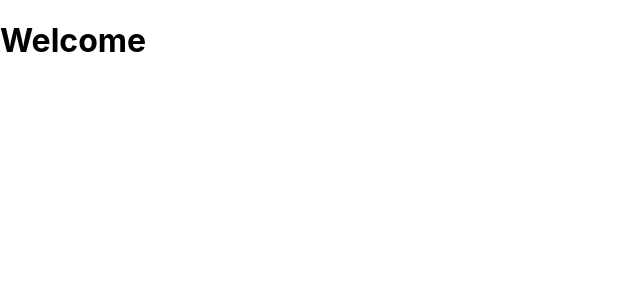
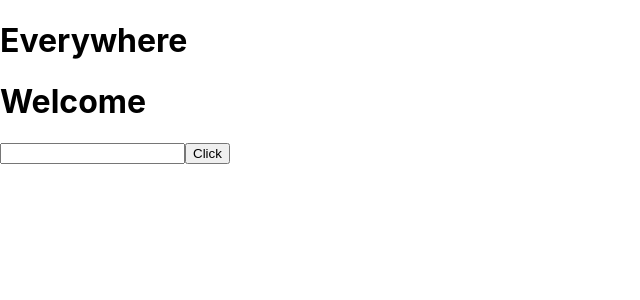
Before and after one commit to hamzapatrich/Todo, a Next.js app: page / in a window 1280 px wide. Shown: the top 300 px of the page, without its empty margins (0-640 px from the left). Built offline with nearby package versions, Linux system fonts and the light colour scheme.

Commit message:
redux fully setup, add delete and switch states working

```diff
--- /dev/null
+++ b/components/TodoList.js
@@ -0,0 +1,63 @@
+import { loadGetInitialProps } from 'next/dist/next-server/lib/utils';
+import { useEffect } from 'react';
+import {connect} from 'react-redux';
+import {deleteTodo,switchState} from '../redux/actions';
+
+
+ function TodoList(props){
+
+    // const Todo = props => {
+    //         return (
+    //             <div>
+    //                 <li>{props.item.content}</li>
+    //                 <button onClick={props.deleteTodo(props.item.id)}>Delete</button>
+    //                 <button onClick={props.switchState(props.item.id)}>done</button>
+    //             </div>
+    //         )
+    // }
+
+    // return (
+    //     <ul>
+    //         {
+    //             props.todos && props.todos.length
+    //             ? props.todos.map(item => {
+    //                 return (
+    //                     <Todo  key = {`todo-${item.id}`} item={item} deleteTodo={props.deleteTodo} switchState={props.switchState}/>
+
+    //                 )
+    //             }) : <div> No Todos</div>
+    //         }
+    //     </ul>
+
+    // )
+
+
+
+
+
+
+    return (
+        <div>
+           {
+               props.todos && props.todos.length
+               ? props.todos.map(item => {
+                   return (
+                    <div key={`todo-#-${item.id}`}>
+                        <li>{item.content}</li>
+                        <button onClick={()=> props.deleteTodo(item.id)}> Delete </button>
+                        <button onClick={()=> props.switchState(item.id)}> done </button>
+                    </div>
+                   )
+               }) : null
+           }
+
+        </div>
+    )
+}
+
+
+const mapStateToProps = state => {
+    const todos = state;
+    return(todos)
+}
+export default connect(mapStateToProps, {deleteTodo,switchState})(TodoList);
--- a/package.json
+++ b/package.json
@@ -8,8 +8,12 @@
     "start": "next start"
   },
   "dependencies": {
+    "formik": "^2.2.6",
     "next": "10.0.7",
     "react": "17.0.1",
-    "react-dom": "17.0.1"
+    "react-dom": "17.0.1",
+    "react-redux": "^7.2.2",
+    "redux": "^4.0.5",
+    "yup": "^0.32.9"
   }
 }
--- a/pages/_app.js
+++ b/pages/_app.js
@@ -1,7 +1,14 @@
 import '../styles/globals.css'
+import {Provider} from 'react-redux';
+import store from '../redux/store';
 
 function MyApp({ Component, pageProps }) {
-  return <Component {...pageProps} />
+  return (
+  <Provider store = {store}>
+    <h1>Everywhere</h1>
+    <Component {...pageProps} />
+  </Provider>
+  )
 }
 
 export default MyApp
--- a/pages/index.js
+++ b/pages/index.js
@@ -1,8 +1,44 @@
-import Head from 'next/head'
+import Head from "next/head";
+import {addTodo} from '../redux/actions';
+import {connect} from 'react-redux'
+import {useFormik} from 'formik'
+import store from '../redux/store'
+import * as Yup from 'yup';
+import TodoList from "../components/TodoList";
+
+ function Home( props) {
+  const formik = useFormik({
+    initialValues:{
+      todo : ''
+    },
+    validationSchema: Yup.object({
+      todo: Yup.string().required('Please this is mandatory')
+    }),
+    onSubmit: values => {
+      props.addTodo(values.todo);
+      alert(JSON.stringify(values.todo));
+      console.log(store.getState());
+    }
+
+  })
 
 
-export default function Home() {
+
+
+
   return (
-    <h1> Welcome</h1>
+    <div>
+      <form onSubmit={formik.handleSubmit}>
+        <h1> Welcome</h1>
+        <input id ='todo' type='text' {...formik.getFieldProps('todo')}/>
+        {formik.errors.todo && formik.touched.todo ? <div>required biatch</div> : null}
+        <button type='submit'>Click</button>
+      </form>
+      <TodoList/>
+    </div>
+
+
   )
 }
+
+export default connect( null, {addTodo})(Home);
--- /dev/null
+++ b/redux/actionTypes.js
@@ -0,0 +1,3 @@
+export const ADD_TODO = 'ADD_TODO';
+export const DELETE_TODO = 'DELETE_TODO';
+export const SWITCH_STATE = 'SWITCH_STATE';
--- /dev/null
+++ b/redux/actions.js
@@ -0,0 +1,22 @@
+
+import {ADD_TODO,DELETE_TODO,SWITCH_STATE} from './actionTypes';
+
+let nextTodoId = 0;
+
+export const addTodo = content => ({
+    type: ADD_TODO,
+    payload : {
+        id: ++nextTodoId,
+        content
+    }
+})
+
+export const deleteTodo = id => ({
+    type: DELETE_TODO,
+    payload : { id }
+})
+
+export const switchState = id => ({
+    type: SWITCH_STATE,
+    payload : { id }
+})
--- /dev/null
+++ b/redux/reducer/index.js
@@ -0,0 +1,4 @@
+import {combineReducers} from 'redux';
+import todos from './todos';
+
+export  default combineReducers({todos});
--- /dev/null
+++ b/redux/reducer/todos.js
@@ -0,0 +1,33 @@
+import {ADD_TODO, DELETE_TODO,SWITCH_STATE} from '../actionTypes';
+
+
+const initialState=[]
+
+
+export default function(state = initialState, action){
+    switch (action.type) {
+        case ADD_TODO: {
+            const [id, content] = [action.payload.id, action.payload.content]
+            return state.concat([{id: id, content: content , completed: false}])
+        }
+
+        case DELETE_TODO :{
+            const id = action.payload.id;
+            return state.filter(item => item.id !== id)
+        }
+        case SWITCH_STATE : {
+            const id = action.payload.id
+            return state.map(item => {
+                if (item.id === id)
+                    {
+                        item.completed = true;
+                        return item
+                }
+                return item
+            })
+        }
+
+        default:
+            return state
+    }
+}
--- /dev/null
+++ b/redux/store.js
@@ -0,0 +1,4 @@
+import {createStore} from 'redux';
+import rootReducer from './reducer/index';
+
+export default createStore(rootReducer);
```
Also changed, not shown: 1 other file (tests, documents, lock files or other folders).
